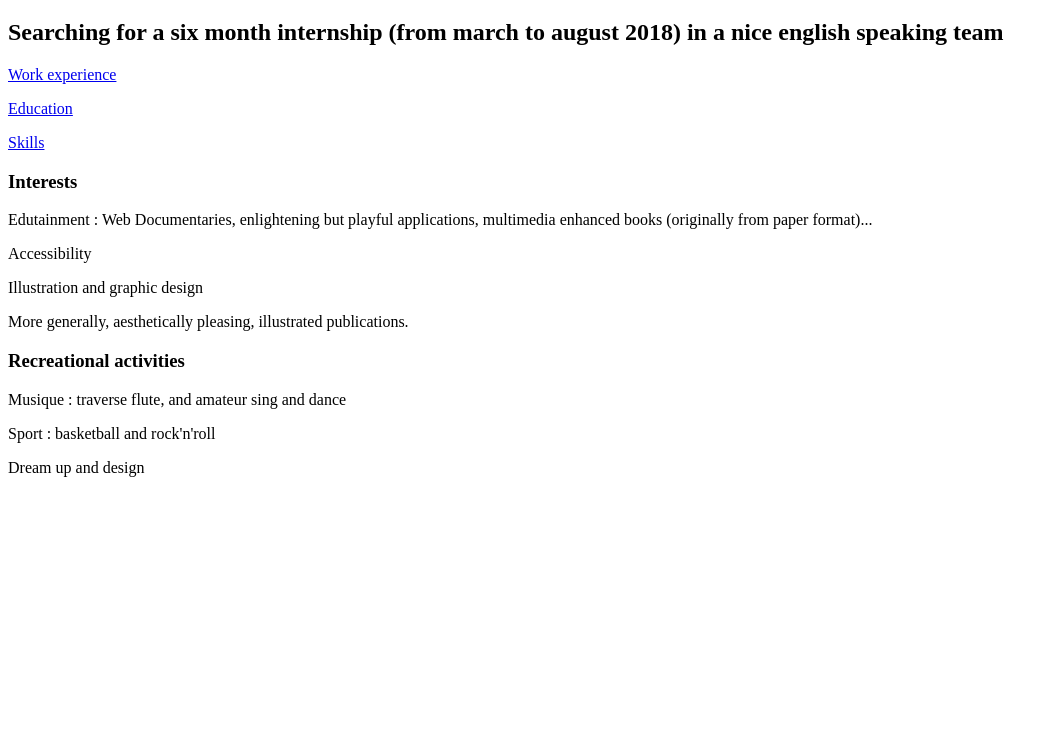
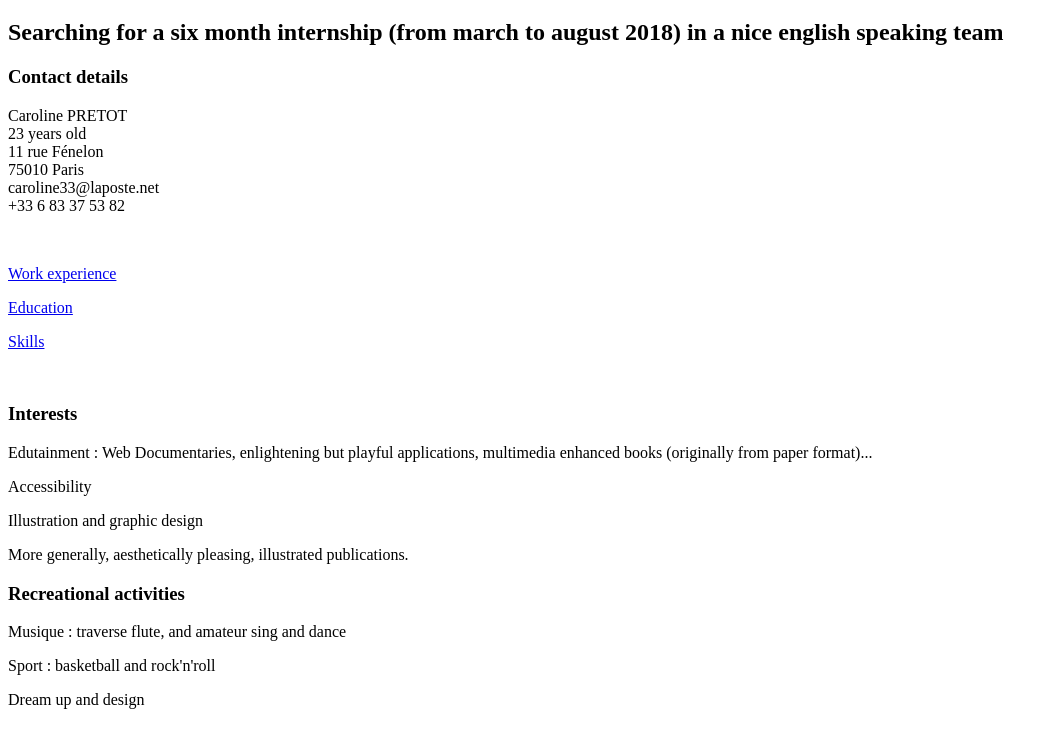
Before and after one commit to KroPretot/PRETOTCarolineHTMLEnglishResume, a plain HTML site: page Accueil.html in a window 1280 px wide. Shown: the part 61-800 px from the top of the page, without its empty margins (0-1057 px from the left). Drawn offline with Linux system fonts and the light colour scheme.

Commit message:
Update Accueil.html

```diff
--- a/Accueil.html
+++ b/Accueil.html
@@ -8,9 +8,13 @@
 		<h1>Multimedia publication designer</h1>
 		<h2>Searching for a six month internship (from march to august 2018)
 in a nice english speaking team</h2>
+<h3>Contact details</h3>
+	<p>Caroline PRETOT<br>23 years old<br>11 rue Fénelon<br>75010 Paris<br>caroline33@laposte.net<br>+33 6 83 37 53 82</p>
+		<br>
 		<p><a href="WorkExperience/WorkExperience.html" title="Link to my Work experience page">Work experience</a></p>
 		<p><a href="Education/Education.html" title="Link to my Education page">Education</a></p>
 		<p><a href="Skills/Skills.html" title="Link to my Skills page">Skills</a></p>
+		<br>
 <h3>Interests</h3>
 	<p>Edutainment : Web Documentaries, enlightening but playful applications, multimedia enhanced books (originally from paper format)...</p>
 	<p>Accessibility</p>
```
